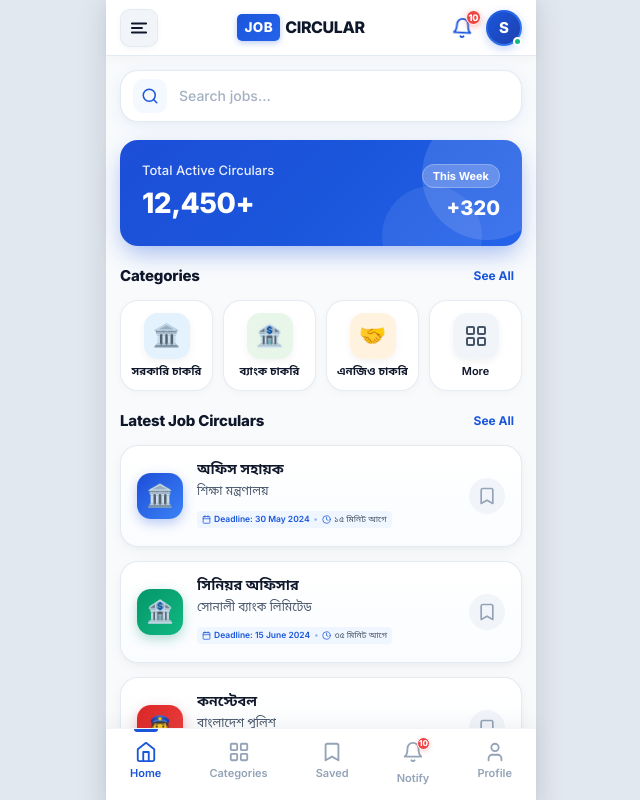
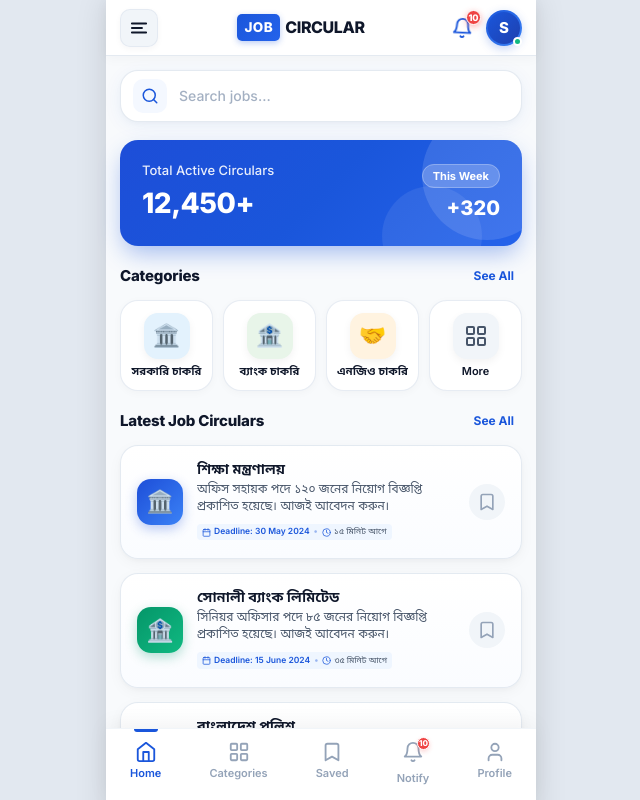
Before and after one commit to rudrodeb029/Job-Circular, a React (Vite) app: page /home in a window 1280 px wide. Shown: the top 800 px of the page, without its empty margins (319-959 px from the left). Built offline with nearby package versions, Linux system fonts and the light colour scheme; no server answers.

Commit message:
Redesign JobCard to show organization as primary bold heading and detailed job description below it

```diff
--- a/src/components/JobCard.jsx
+++ b/src/components/JobCard.jsx
@@ -93,6 +93,13 @@ const orgIconsMap = {
   'স্বপ্ন সুপার শপ': '🛒'
 };
 
+const toBengaliNumber = (num) => {
+  if (num === undefined || num === null) return '';
+  const engNum = String(num);
+  const bengaliDigits = {'0': '০', '1': '১', '2': '২', '3': '৩', '4': '৪', '5': '৫', '6': '৬', '7': '৭', '8': '৮', '9': '৯'};
+  return engNum.split('').map(digit => bengaliDigits[digit] || digit).join('');
+};
+
 export default function JobCard({ job, showBookmark = true }) {
   const navigate = useNavigate();
   const { state, dispatch } = useAppContext();
@@ -100,6 +107,14 @@ export default function JobCard({ job, showBookmark = true }) {
   const isSaved = state.savedJobs.includes(job.id);
   const styleConfig = categoryStyles[job.category] || categoryStyles.gov;
   const displayIcon = job.icon || orgIconsMap[job.organization] || styleConfig.defaultIcon;
+
+  const isEn = state.language === 'en';
+  const orgName = isEn ? (job.organizationEn || job.organization) : job.organization;
+  const titleName = isEn ? (job.titleEn || job.title) : job.title;
+
+  const descriptionSentence = isEn
+    ? `Recruitment notice published for the post of ${titleName}${job.vacancy ? ` (${job.vacancy} vacancies)` : ''}. Apply today!`
+    : `${titleName} পদে ${job.vacancy ? `${toBengaliNumber(job.vacancy)} জনের ` : ''}নিয়োগ বিজ্ঞপ্তি প্রকাশিত হয়েছে। আজই আবেদন করুন।`;
 
   const handleBookmark = (e) => {
     e.stopPropagation();
@@ -129,8 +144,20 @@ export default function JobCard({ job, showBookmark = true }) {
       </div>
 
       <div className="job-card-content">
-        <h4 className="job-card-title">{job.title}</h4>
-        <p className="job-card-org">{job.organization}</p>
+        <h4 className="job-card-title">{orgName}</h4>
+        <p className="job-card-org" style={{
+          display: '-webkit-box',
+          WebkitLineClamp: 2,
+          WebkitBoxOrient: 'vertical',
+          overflow: 'hidden',
+          textOverflow: 'ellipsis',
+          whiteSpace: 'normal',
+          lineHeight: '1.4',
+          marginBottom: '4px',
+          fontWeight: 400
+        }}>
+          {descriptionSentence}
+        </p>
 
         {/* Ultra-compact single-line metadata badge */}
         <div style={{ marginTop: '3px', overflow: 'hidden' }}>
```
